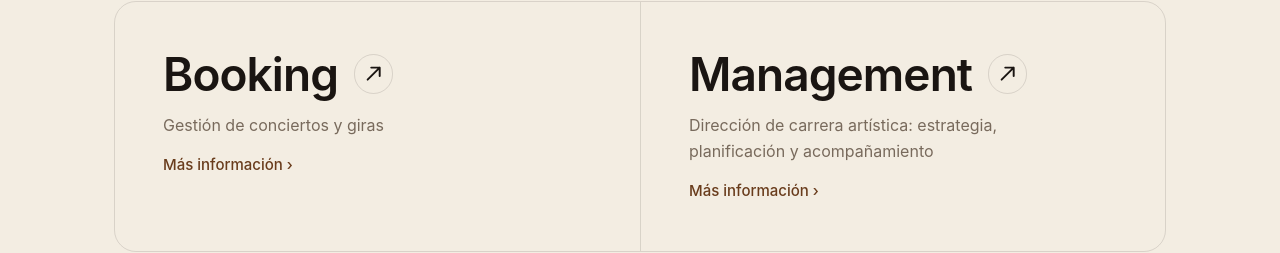
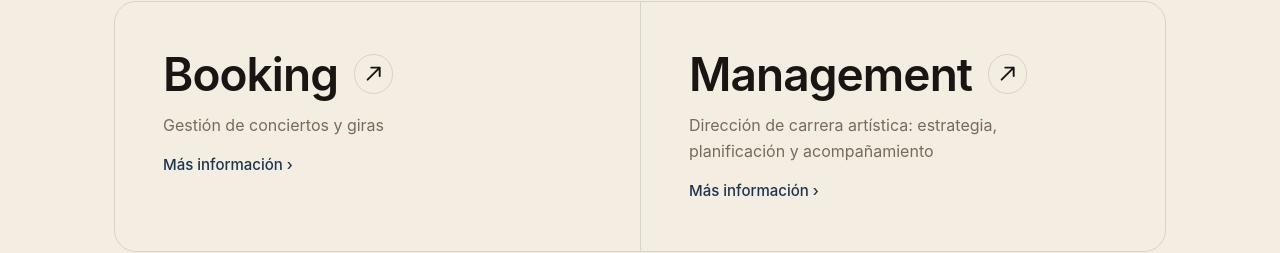
Before and after one commit to marioroz19-netizen/nmusika, a Next.js app: page / in a window 1280 px wide. Shown: the part 1150-1403 px from the top of the page. Built offline with nearby package versions, Linux system fonts and the light colour scheme.

Commit message:
Update ServiciosSection.tsx

```diff
--- a/src/components/ServiciosSection.tsx
+++ b/src/components/ServiciosSection.tsx
@@ -30,13 +30,13 @@ export default function ServiciosSection({ services }: { services: Service[] })
                 {service.name}
                 <span
                   aria-hidden="true"
-                  className="inline-flex items-center justify-center w-[0.85em] h-[0.85em] shrink-0 rounded-full border border-border-invert transition-all duration-300 group-hover:border-accent-invert group-hover:bg-accent-invert group-hover:text-white"
+                  className="inline-flex items-center justify-center w-[0.85em] h-[0.85em] shrink-0 rounded-full border border-border-invert transition-all duration-300 group-hover:border-accent2-invert group-hover:bg-accent2-invert group-hover:text-white"
                 >
                   <svg
                     className="w-[0.42em] h-[0.42em] transition-transform duration-300 group-hover:translate-x-0.5 group-hover:-translate-y-0.5"
                     viewBox="0 0 16 16"
                     fill="none"
-                  >
+                >
                     <path
                       d="M3 13L13 3M13 3H6M13 3v7"
                       stroke="currentColor"
@@ -52,7 +52,7 @@ export default function ServiciosSection({ services }: { services: Service[] })
               </p>
               <Link
                 href="/contacto"
-                className="inline-flex items-center gap-1 mt-4 text-[15px] font-medium text-accent-invert hover:underline"
+                className="inline-flex items-center gap-1 mt-4 text-[15px] font-medium text-accent2-invert hover:underline"
               >
                 Más información <span aria-hidden="true">›</span>
               </Link>
```
